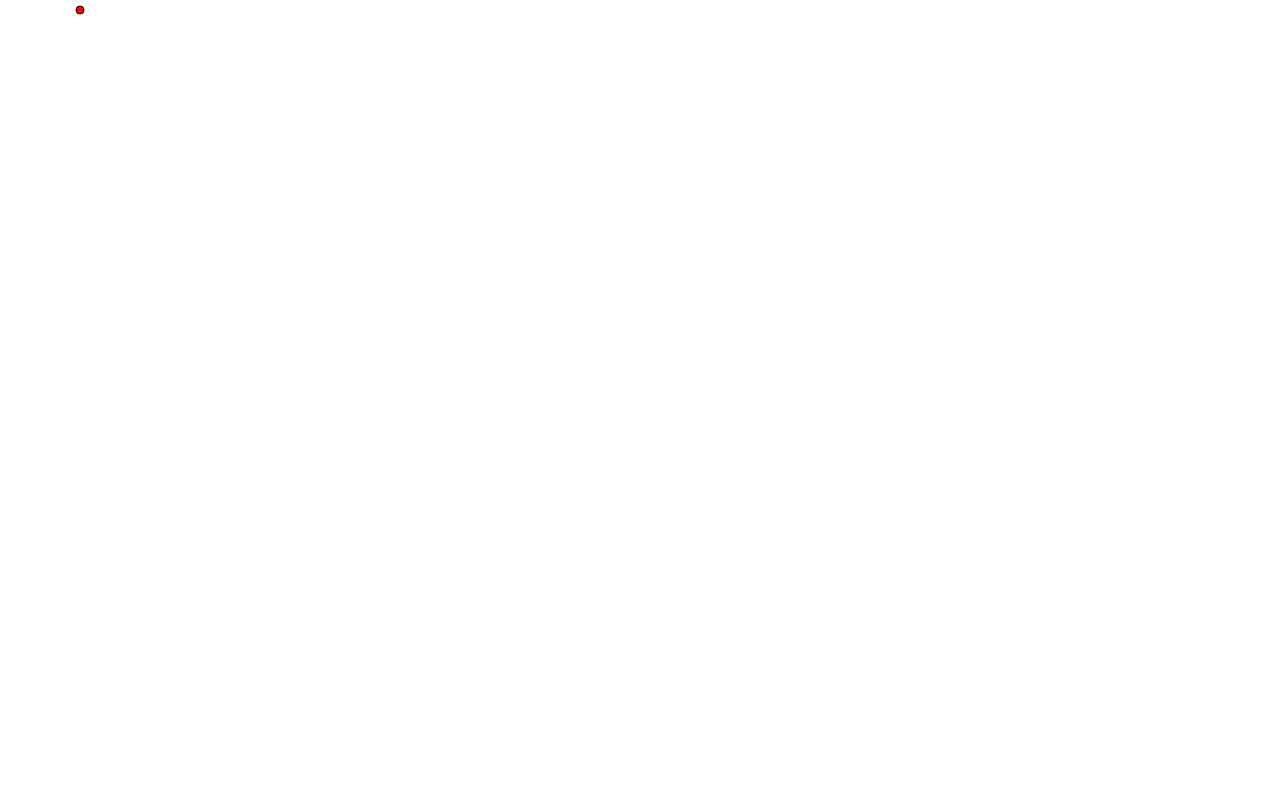
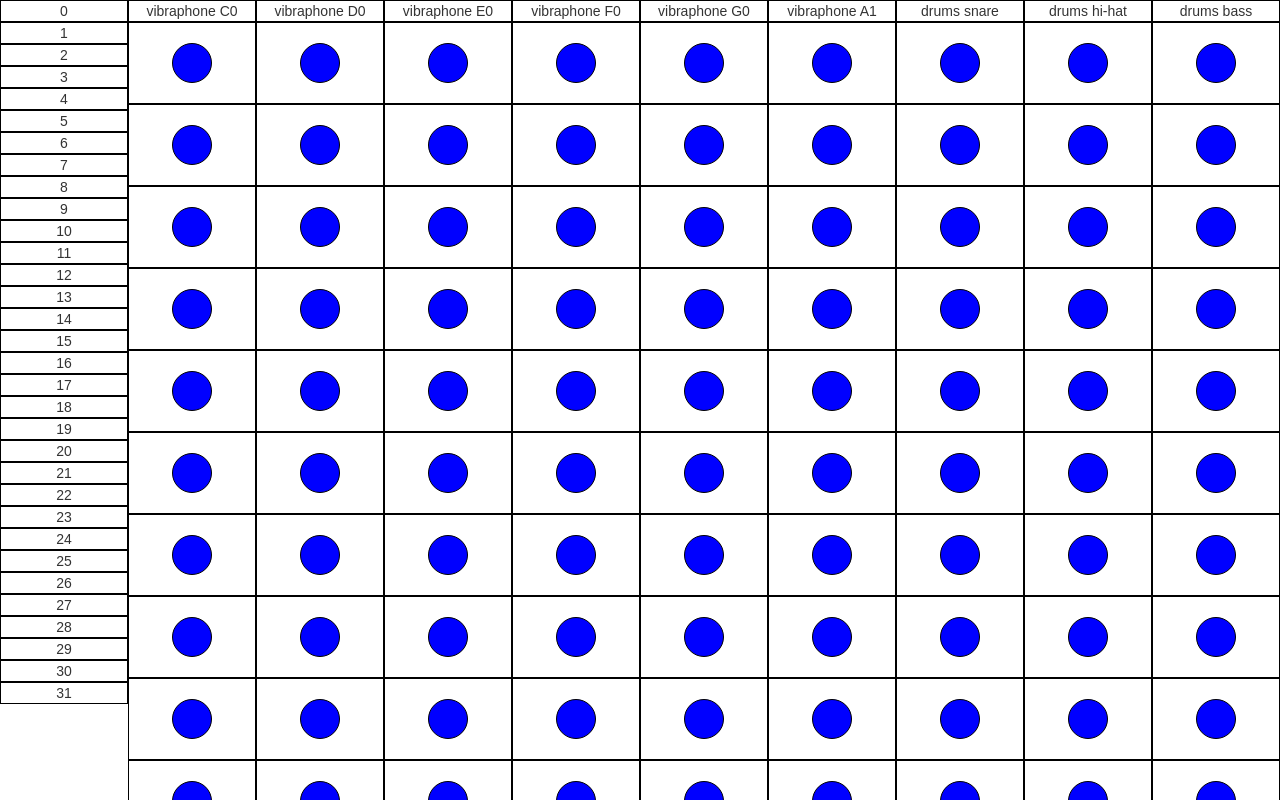
Before and after one commit to Wintergatan/midimarblemachine, a React (Create React App) app: page / in a window 1280 px wide. Shown: the top 800 px of the page. Built offline with nearby package versions, Linux system fonts and the light colour scheme.

Commit message:
cool dots

```diff
--- a/package.json
+++ b/package.json
@@ -10,6 +10,7 @@
     "react-bootstrap": "^0.32.0",
     "react-dom": "^16.2.0",
     "react-scripts": "1.1.1",
+    "styled-components": "^3.1.6",
     "tone": "^0.11.11"
   },
   "repository": {
--- a/src/App.js
+++ b/src/App.js
@@ -1,21 +1,17 @@
 import React, { Component } from "react";
-import { Grid, Row, Col } from "react-bootstrap";
 import { NoteGrid } from "./components/NoteGrid";
 import "./App.css";
 
+// Plate
+// 8 plates per whell
+// 32 rows
+// x columns
+// x mm distance between rows
+// x mm distance between columns
+
 class App extends Component {
   render() {
-    return (
-      <div className="container">
-        <Grid>
-          <Row>
-            <Col>
-              <NoteGrid />
-            </Col>
-          </Row>
-        </Grid>
-      </div>
-    );
+    return <NoteGrid />;
   }
 }
 
--- a/src/atoms/Note.js
+++ b/src/atoms/Note.js
@@ -1,30 +1,33 @@
 import React, { Component } from "react";
-import PropTypes from "prop-types";
+import styled from "styled-components";
+
+const Circle = styled.div`
+  border: 1px solid black;
+  border-radius: 50%;
+  width: 40px;
+  height: 40px;
+  display: block;
+  margin: 20px auto;
+  &:hover {
+    cursor: pointer;
+  }
+`;
 
 export class Note extends Component {
-  static propTypes = {
-    type: PropTypes.string,
-    x: PropTypes.number.isRequired,
-    y: PropTypes.number.isRequired,
-    radius: PropTypes.number
+  state = {
+    on: false
   };
 
-  static defaultProps = {
-    type: "round",
-    radius: 4
-  };
+  switch = () => this.setState({ on: !this.state.on });
 
   render() {
-    const { x, y, radius } = this.props;
-    return (
-      <circle
-        cx={x}
-        cy={y}
-        r={radius}
-        stroke="black"
-        stroke-idth="3"
-        fill="red"
-      />
-    );
+    const { on } = this.state;
+    let color;
+    if (on) {
+      color = "green";
+    } else {
+      color = "blue";
+    }
+    return <Circle style={{ backgroundColor: color }} onClick={this.switch} />;
   }
 }
--- a/src/components/NoteGrid.js
+++ b/src/components/NoteGrid.js
@@ -1,12 +1,61 @@
 import React, { Component } from "react";
+import styled from "styled-components";
 import { Note } from "../atoms/Note";
+
+const Wrapper = styled.div`
+  background-color: white;
+`;
+const Grid = styled.div`
+  display: flex;
+  flex-direction: row;
+  text-align: center;
+`;
+const Column = styled.div`
+  flex: 1;
+  flex-direction: column;
+  text-align: center;
+`;
+const Cell = styled.div`
+  border: 1px solid black;
+`;
+
+const instrumentData = {
+  vibraphone: ["C0", "D0", "E0", "F0", "G0", "A1"],
+  drums: ["snare", "hi-hat", "bass"]
+};
+
+const noOfRows = 32;
+
+const columns = (
+  <Grid>
+    <Column key={"rowNumber"}>
+      {[...Array(noOfRows).keys()].map(n => {
+        return <Cell key={"rowNumber" + n}>{n}</Cell>;
+      })}
+    </Column>
+    {Object.keys(instrumentData).map(key => {
+      return instrumentData[key].map(instrument => {
+        return (
+          <Column key={instrument}>
+            <Cell key={instrument}>
+              {key} {instrument}
+            </Cell>
+            {[...Array(noOfRows).keys()].map(n => {
+              return (
+                <Cell key={instrument + n}>
+                  <Note />
+                </Cell>
+              );
+            })}
+          </Column>
+        );
+      });
+    })}
+  </Grid>
+);
 
 export class NoteGrid extends Component {
   render() {
-    return (
-      <svg width="100%" height="100%">
-        <Note x={10} y={10} />
-      </svg>
-    );
+    return <Wrapper>{columns}</Wrapper>;
   }
 }
```
Also changed, not shown: 1 other file (tests, documents, lock files or other folders).
